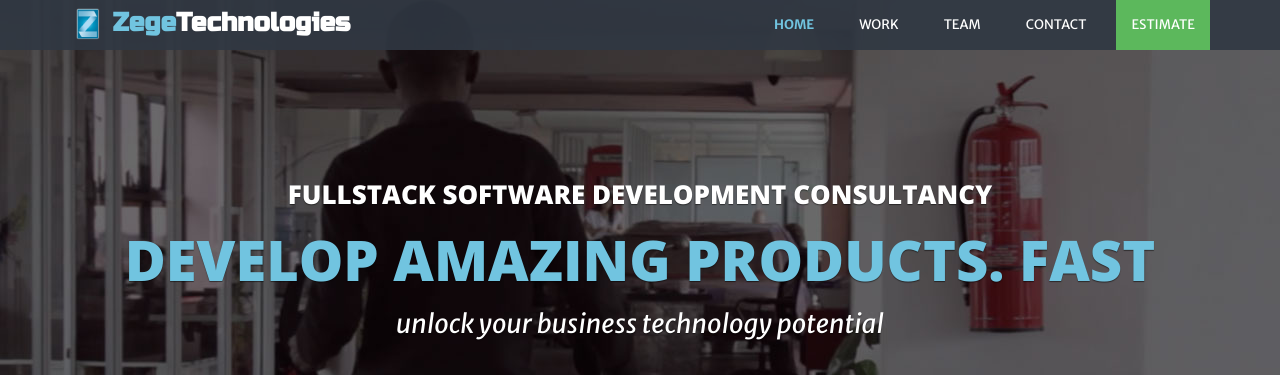
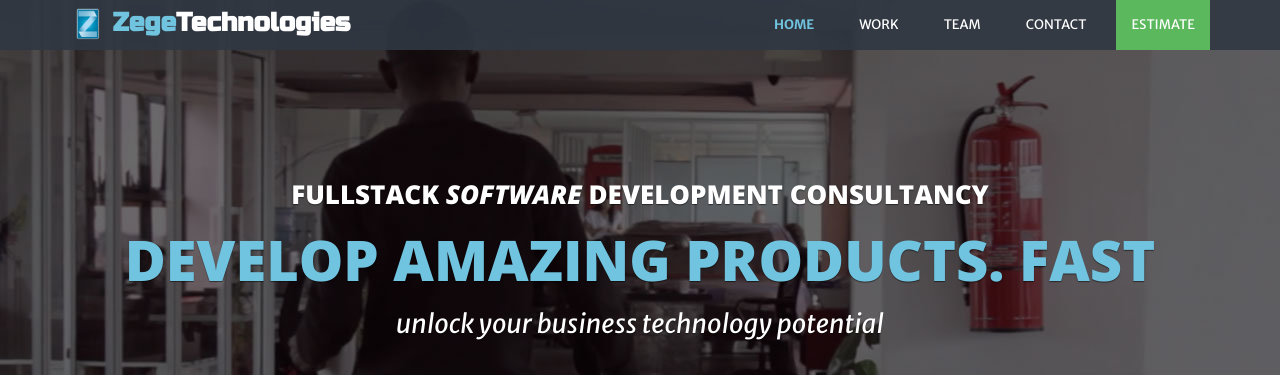
Before and after one commit to zegetech/zegetech.github.io, a Jekyll site: the page built from index.md, in a window 1280 px wide and 900 px high. Shown: the top 375 px of the window. Built offline with Jekyll 4.4.1, drawn with Linux system fonts in a browser that asks for light colours.

Commit message:
zegetech-jekyll V 0.0.04 fixed home page promo in mobile

```diff
--- a/_layouts/home.html
+++ b/_layouts/home.html
@@ -12,9 +12,9 @@
 <section id="home-promo" class="home-promo section">
   <div class="container text-center">
     <h2 class="title">
-      <span class="upper">Fullstack software development consultancy</span>
+      <span class="upper">Fullstack <i class="hidden-xs">software</i> development consultancy</span>
       <span class="middle">Develop amazing products. Fast</span>
-      <span class="bottom">Unlock your business technology potential</span>
+      <span class="bottom">Unlock your business <i class="hidden-xs">technology</i> potential</span>
     </h2>
     <a href="estimate.html" class="btn btn-cta btn-success" >Start your project</a>
   </div><!--//container-->
```
